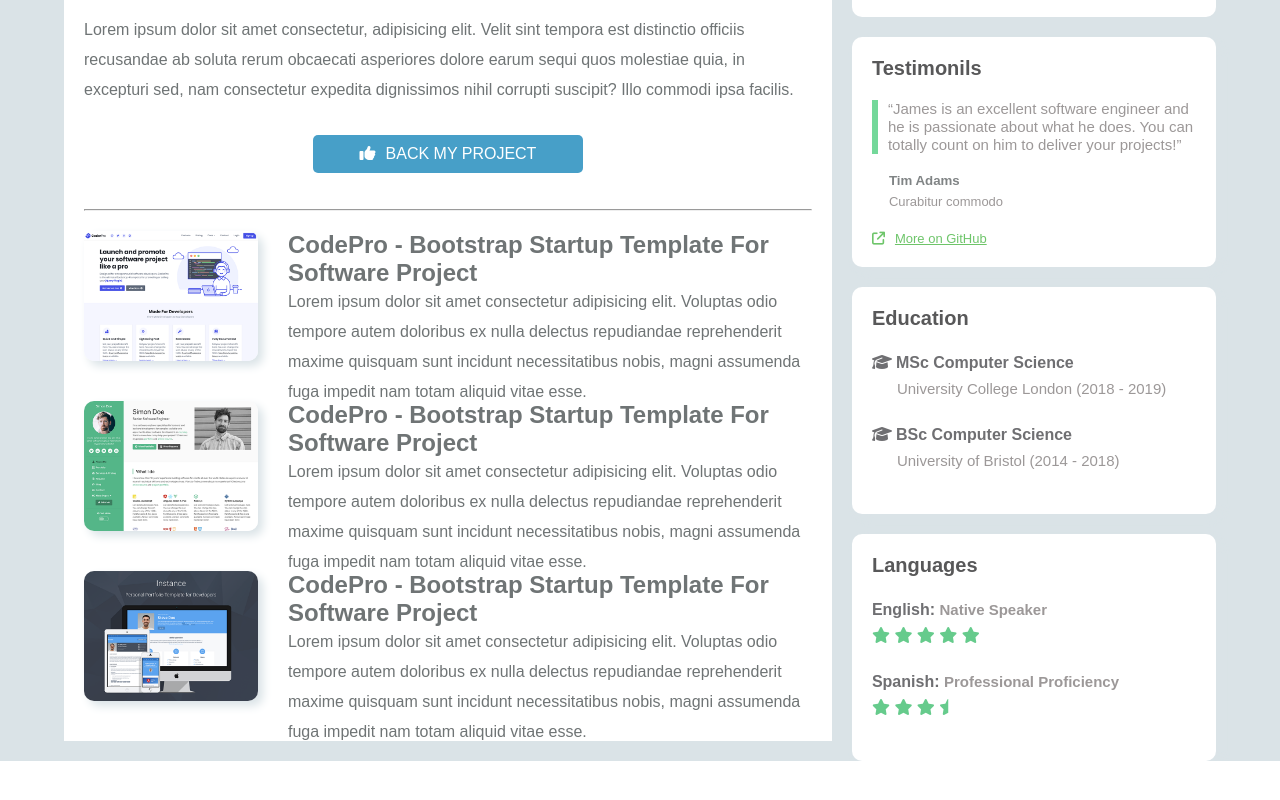
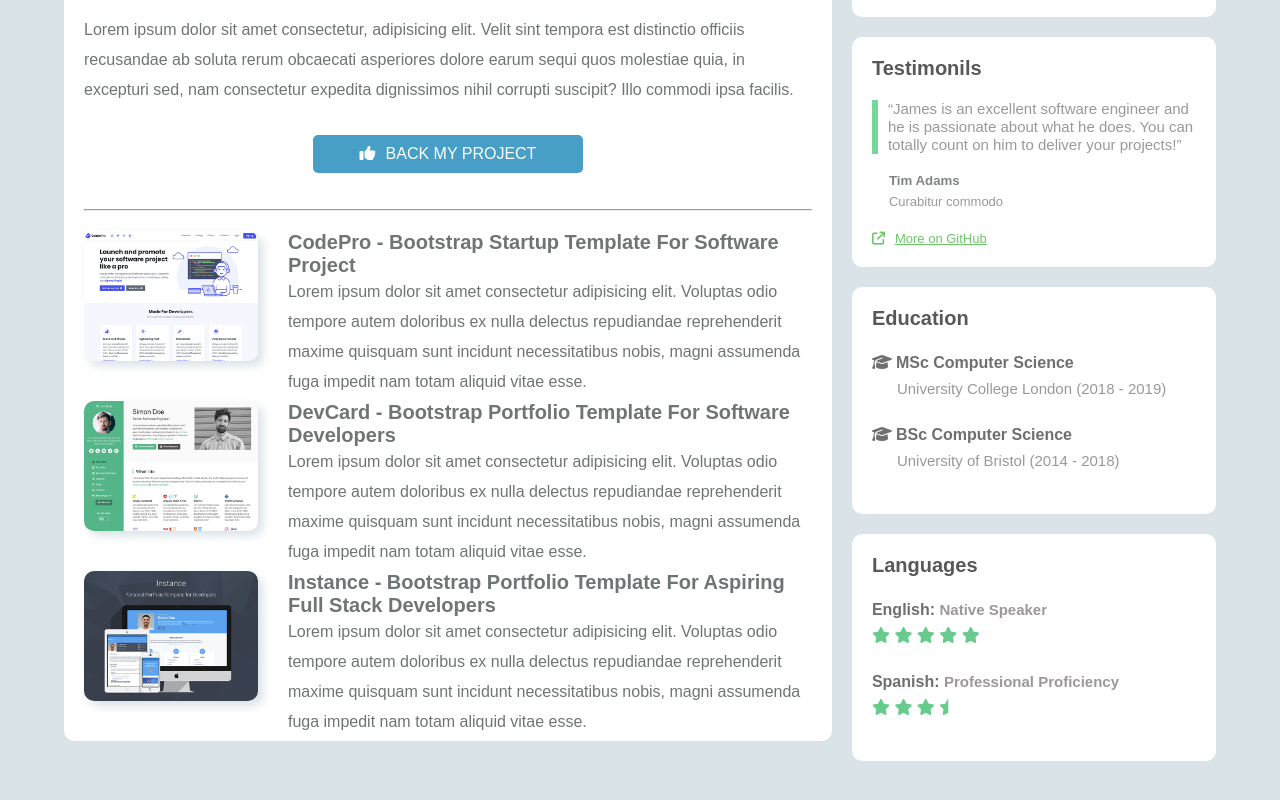
Before and after one commit to socheatavit/Practice6, a plain HTML site: page index.html in a window 1280 px wide. Shown: the part 904-1704 px from the top of the page. Before the commit the page ends 1665 px from the top, so only its background shows below. Drawn offline with Linux system fonts and the light colour scheme.

Commit message:
push to index page

```diff
--- a/css/style.css
+++ b/css/style.css
@@ -75,6 +75,7 @@
 
 main {
     background-color: #DAE3E7;
+    height: 230vh;
 }
 
 .row {
@@ -107,6 +108,7 @@
     margin-top: 20px;
     padding: 20px;
     color: #6f7475;
+    border-radius: 10px;
 }
 
 .project .title {
@@ -157,6 +159,9 @@
 .project .detail-area .detail {
     margin-left: 30px;
 }
+.project .detail-area .detail h2{
+    font-size: 20px;
+}
 
 .project .detail-area .image-detail img {
     border-radius: 10px;
@@ -202,6 +207,7 @@
 
 .skill h1 {
     margin-bottom: 20px;
+    color: #6f7475;
 }
 
 .skill p {
--- a/index.html
+++ b/index.html
@@ -102,7 +102,7 @@
               </div>
               <div class="detail">
                 <h2>
-                  CodePro - Bootstrap Startup Template For Software Project
+                  DevCard - Bootstrap Portfolio Template For Software Developers
                 </h2>
                 <p class="codepro">
                   Lorem ipsum dolor sit amet consectetur adipisicing elit.
@@ -119,7 +119,7 @@
               </div>
               <div class="detail">
                 <h2>
-                  CodePro - Bootstrap Startup Template For Software Project
+                  Instance - Bootstrap Portfolio Template For Aspiring Full Stack Developers
                 </h2>
                 <p class="codepro">
                   Lorem ipsum dolor sit amet consectetur adipisicing elit.
```
